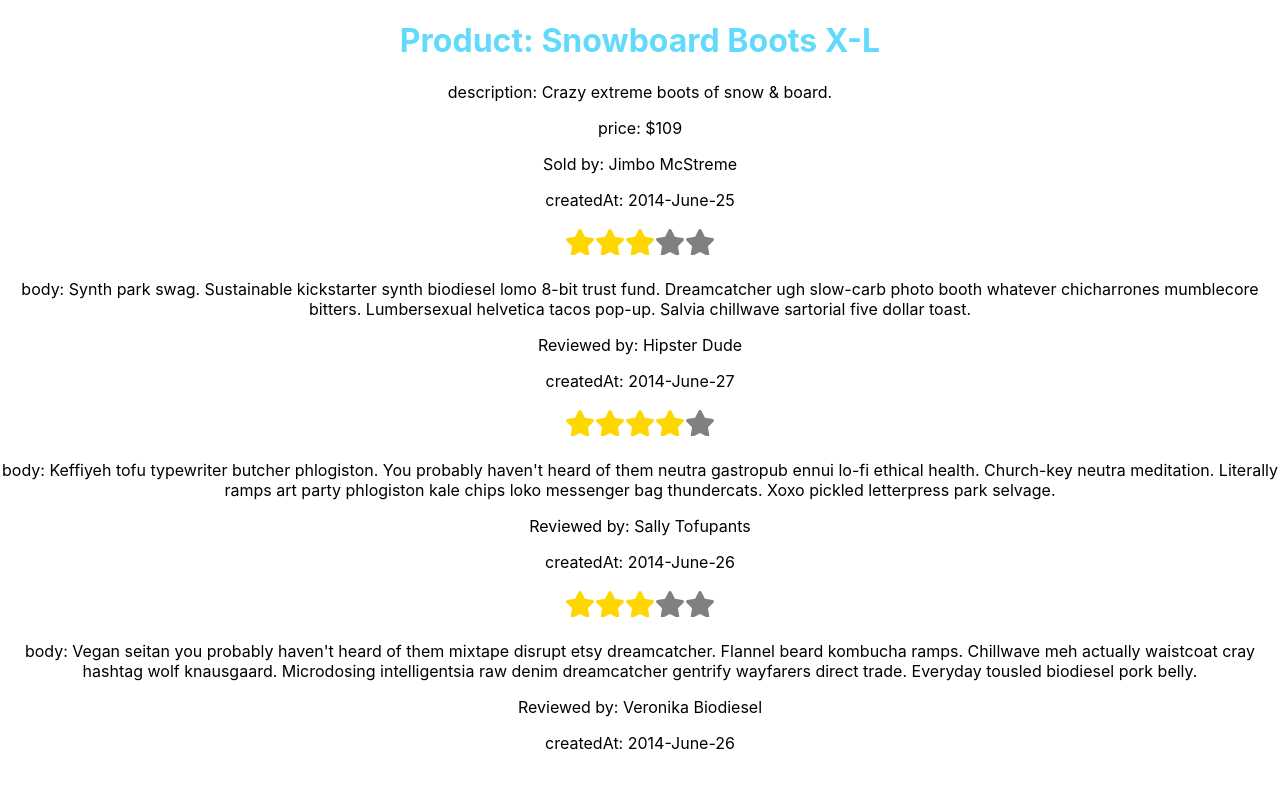
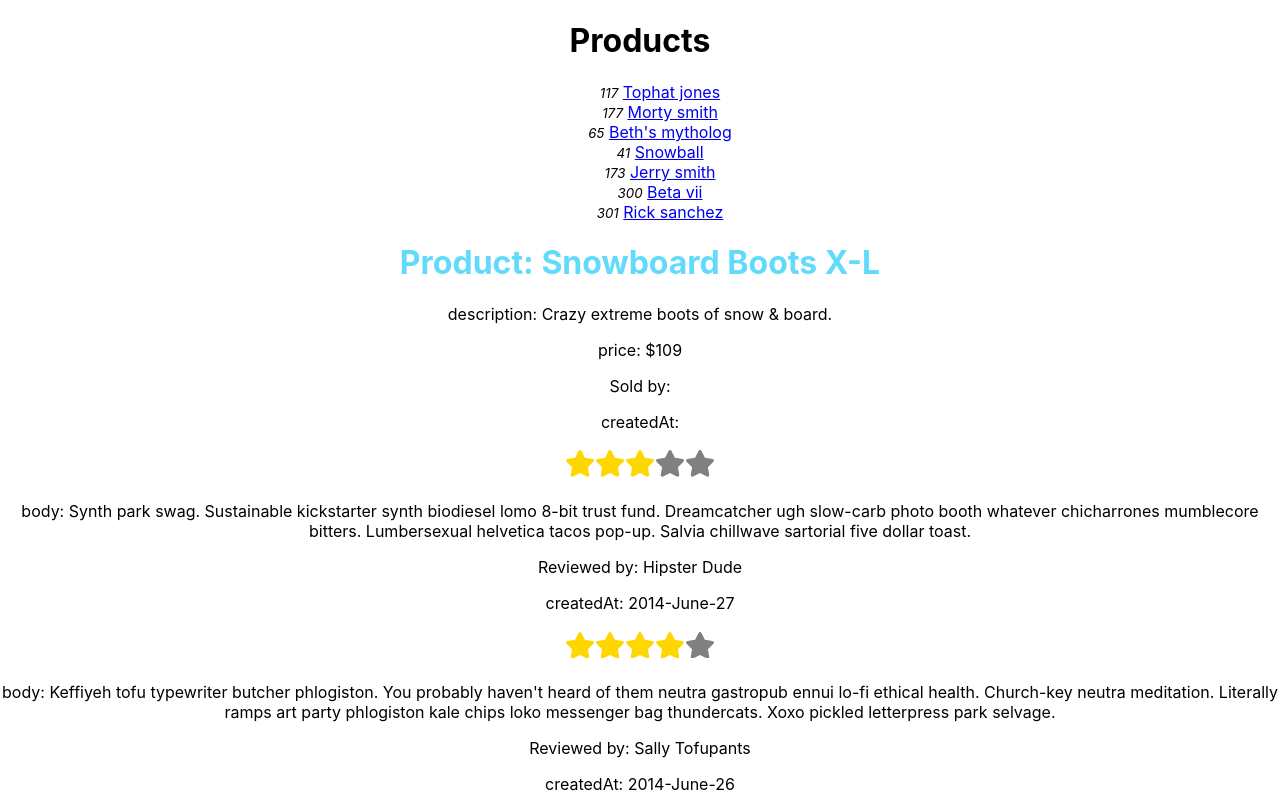
Before and after one commit to CodeCoreYVR/amazing_amazon_react_nov_2020, a React (Create React App) app: page / in a window 1280 px wide. Shown: the top 800 px of the page. Built offline with nearby package versions, Linux system fonts and the light colour scheme.

Commit message:
[lab] Product Index and Product Show State

```diff
--- a/src/App.css
+++ b/src/App.css
@@ -5,3 +5,7 @@
 .header {
   color: #61dafb;
 }
+
+li::marker {
+  color: white;
+}
--- a/src/App.js
+++ b/src/App.js
@@ -1,9 +1,11 @@
 import './App.css'
 import ProductShowPage from './components/ProductShowPage'
+import ProductIndexPage from './components/ProductIndexPage'
 
 function App() {
   return (
     <div className='App'>
+      <ProductIndexPage />
       <ProductShowPage />
     </div>
   )
--- /dev/null
+++ b/src/components/ProductIndexPage.js
@@ -0,0 +1,31 @@
+import React, { Component } from 'react';
+import productList from '../data/productList';
+
+class ProductIndexPage extends Component {
+    constructor(props) {
+        super(props);
+        this.state = {
+            products: [...productList]
+        };
+    }
+
+    render() {
+        return (
+            <div className="ProductIndexPage">
+               <h1>Products</h1>
+               <ul>
+                   {this.state.products.map(product => (
+                       <li key={product.id}>
+                           <small>
+                               <em>{product.id}</em>
+                           </small>{' '}
+                            <a href="#">{product.title}</a>
+                       </li>
+                   ))}
+               </ul>
+            </div>
+        )
+    }
+}
+
+export default ProductIndexPage;
--- a/src/components/ProductShowPage.js
+++ b/src/components/ProductShowPage.js
@@ -1,20 +1,29 @@
+import React, {Component} from 'react';
 import { ProductDetails } from './ProductDetails'
 import { ReviewDetails } from './ReviewDetails'
 import { product } from '../data/product'
 import { ReviewList } from './ReviewList'
 
-export default function ProductShowPage() {
-  let { title, description, created_at, seller, price, reviews } = product
-  return (
-    <>
-      <ProductDetails
-        title={title}
-        description={description}
-        fullName={seller.full_name}
-        price={price}
-        createdAt={created_at}
-      />
-      <ReviewList reviews={reviews} />
-    </>
-  )
+class ProductShowPage extends Component {
+  constructor(props) {
+      super(props);
+      this.state = {
+          product: {
+              ...product
+          },
+      };
+  }
+
+  render() {
+      const { product } = this.state;
+      return (
+          <div className="ProductShowPage">
+              <ProductDetails {...product} />
+              <ReviewList
+              reviews={product.reviews} />
+          </div>
+      );
+  }
 }
+
+export default ProductShowPage;
--- /dev/null
+++ b/src/data/productList.js
@@ -0,0 +1,79 @@
+export default [
+    {
+        "id": 117,
+        "title": "Tophat jones",
+        "price": 5,
+        "seller": {
+            "id": 33,
+            "first_name": "Keanu",
+            "last_name": "Murazik",
+            "full_name": "Keanu Murazik"
+        }
+    },
+    {
+        "id": 177,
+        "title": "Morty smith",
+        "price": 6,
+        "seller": {
+            "id": 19,
+            "first_name": "Ward",
+            "last_name": "Cartwright",
+            "full_name": "Ward Cartwright"
+        }
+    },
+    {
+        "id": 65,
+        "title": "Beth's mytholog",
+        "price": 8,
+        "seller": {
+            "id": 9,
+            "first_name": "Neva",
+            "last_name": "Trantow",
+            "full_name": "Neva Trantow"
+        }
+    },
+    {
+        "id": 41,
+        "title": "Snowball",
+        "price": 3,
+        "seller": {
+            "id": 48,
+            "first_name": "Isaac",
+            "last_name": "Spinka",
+            "full_name": "Isaac Spinka"
+        }
+    },
+    {
+        "id": 173,
+        "title": "Jerry smith",
+        "price": 5,
+        "seller": {
+            "id": 44,
+            "first_name": "Anibal",
+            "last_name": "Ondricka",
+            "full_name": "Anibal Ondricka"
+        }
+    },
+    {
+        "id": 300,
+        "title": "Beta vii",
+        "price": 4,
+        "seller": {
+            "id": 12,
+            "first_name": "Abbey",
+            "last_name": "Watsica",
+            "full_name": "Abbey Watsica"
+        }
+    },
+    {
+        "id": 301,
+        "title": "Rick sanchez",
+        "price": 10,
+        "seller": {
+            "id": 23,
+            "first_name": "Gregoria",
+            "last_name": "Koepp",
+            "full_name": "Gregoria Koepp"
+        }
+    }
+]
```
